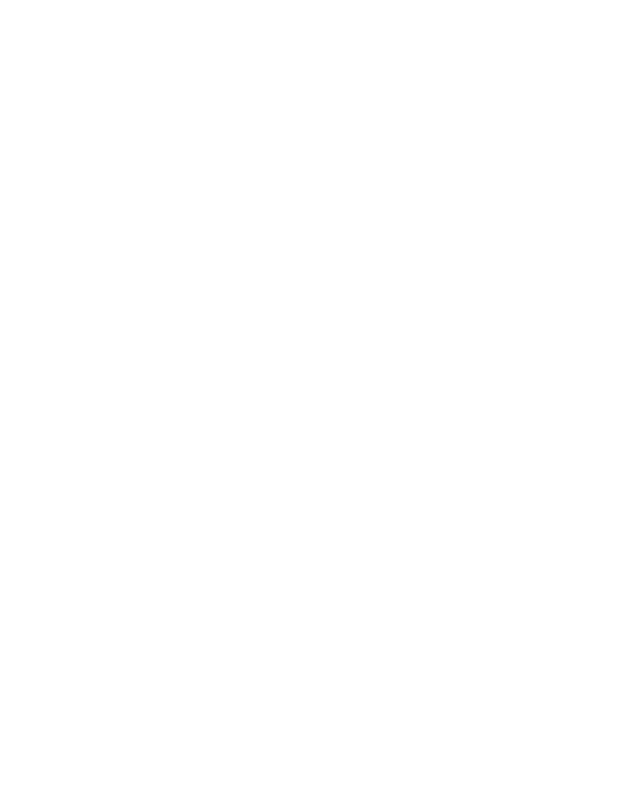
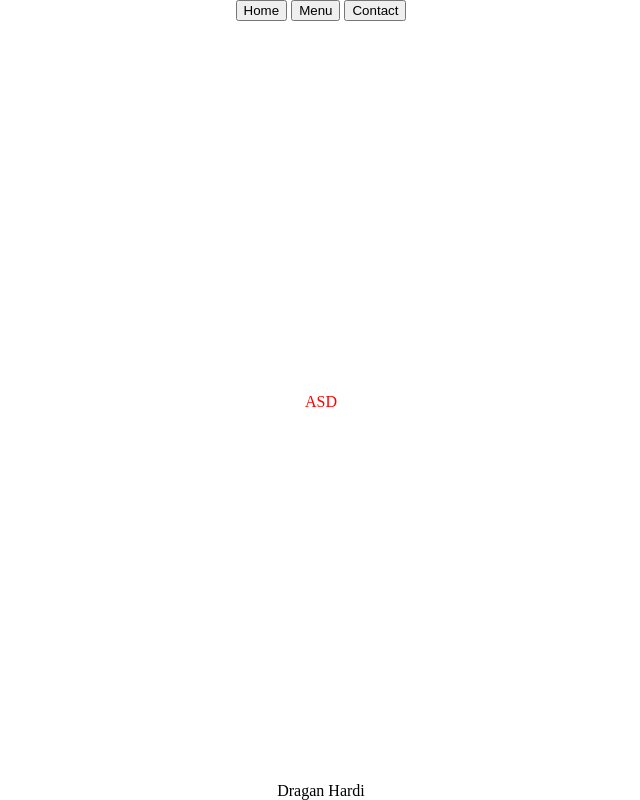
Before and after one commit to Lucidifier/TOP-restaurant_page, a website built with webpack: page src/index.html in a window 1280 px wide. Shown: the whole page, without its empty margins (319-959 px from the left). Built offline with nearby package versions, Linux system fonts and the light colour scheme.

Commit message:
further initial setup and page skeleton layout

```diff
--- a/package.json
+++ b/package.json
@@ -5,13 +5,16 @@
   "private": true,
   "scripts": {
     "test": "echo \"Error: no test specified\" && exit 1",
-    "build": "webpack"
+    "build": "webpack",
+    "watch": "webpack --watch"
   },
   "keywords": [],
   "author": "",
   "license": "ISC",
   "devDependencies": {
+    "css-loader": "^7.1.2",
     "html-webpack-plugin": "^5.6.0",
+    "style-loader": "^4.0.0",
     "webpack": "^5.91.0",
     "webpack-cli": "^5.1.4"
   }
--- a/src/index.html
+++ b/src/index.html
@@ -6,6 +6,16 @@
   <title></title>
 </head>
 <body>
-
+  <div class="container">
+    <header>
+      <nav>
+        <button>Home</button>
+        <button>Menu</button>
+        <button>Contact</button>
+      </nav>
+    </header>
+    <div id="content">ASD</div>
+    <footer>Dragan Hardi</footer>
+  </div>
 </body>
 </html>
--- a/src/index.js
+++ b/src/index.js
@@ -0,0 +1,3 @@
+import './style.css';
+
+console.log('xd');
--- /dev/null
+++ b/src/style.css
@@ -0,0 +1,41 @@
+html {
+  box-sizing: border-box;
+  font-size: 16px;
+}
+
+*, *:before, *:after {
+  box-sizing: inherit;
+}
+
+body, h1, h2, h3, h4, h5, h6, p, ol, ul {
+  margin: 0;
+  padding: 0;
+  font-weight: normal;
+}
+
+ol, ul {
+  list-style: none;
+}
+
+img {
+  max-width: 100%;
+  height: auto;
+}
+
+body {
+  width: 100%;
+  height: 100vh;
+}
+
+.container {
+  width: 100%;
+  height: 100%;
+  display: flex;
+  flex-direction: column;
+  justify-content: space-between;
+  align-items: center;
+}
+
+#content {
+  color: red;
+}
--- a/webpack.config.js
+++ b/webpack.config.js
@@ -9,7 +9,20 @@ module.exports = {
   },
   plugins: [
     new HtmlWebpackPlugin({
-      title: 'Restuarant Page'
+      title: 'Restuarant Page',
+      template: 'src/index.html'
     })
-  ]
+  ],
+  module: {
+    rules: [
+      {
+        test: /\.css$/i,
+        use: ['style-loader', 'css-loader'],
+      },
+      {
+        test: /\.(png|svg|jpg|jpeg|gif)$/i,
+        type: 'asset/resource',
+      },
+    ],
+  },
 };
```
Also changed, not shown: 1 other file.
